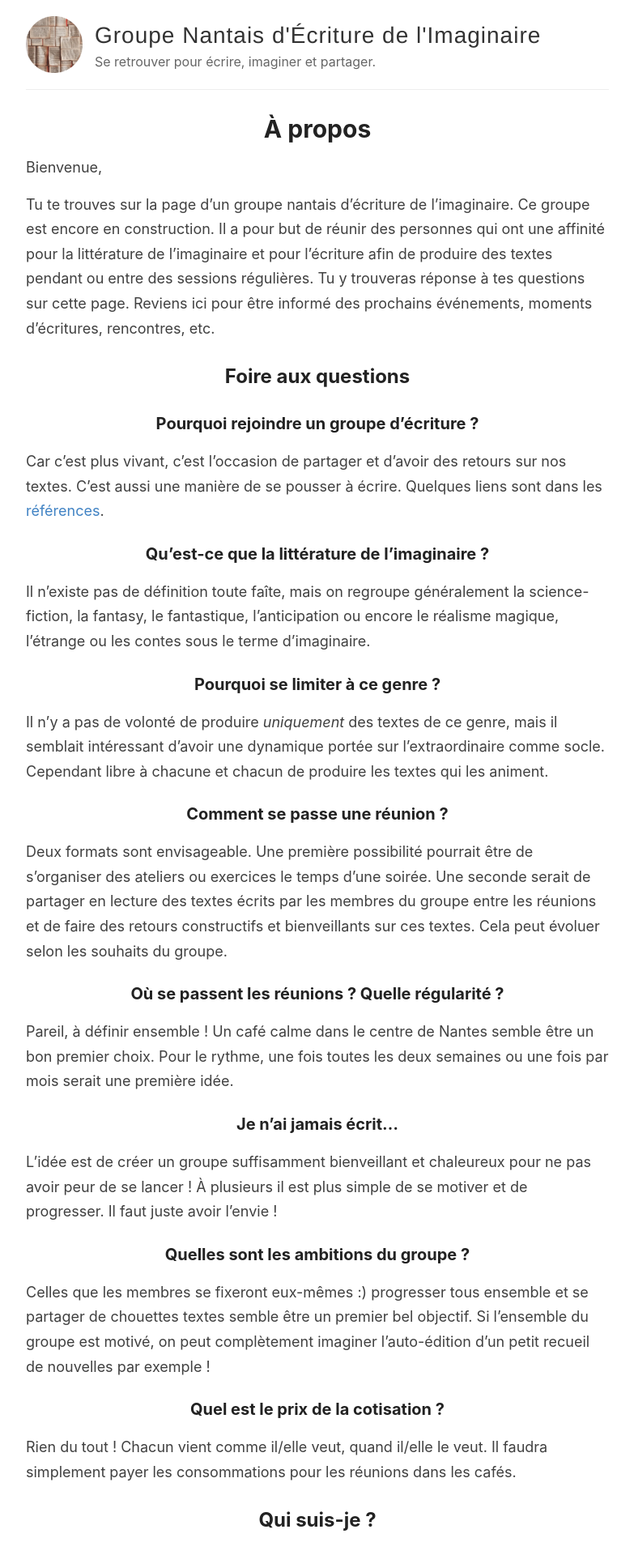
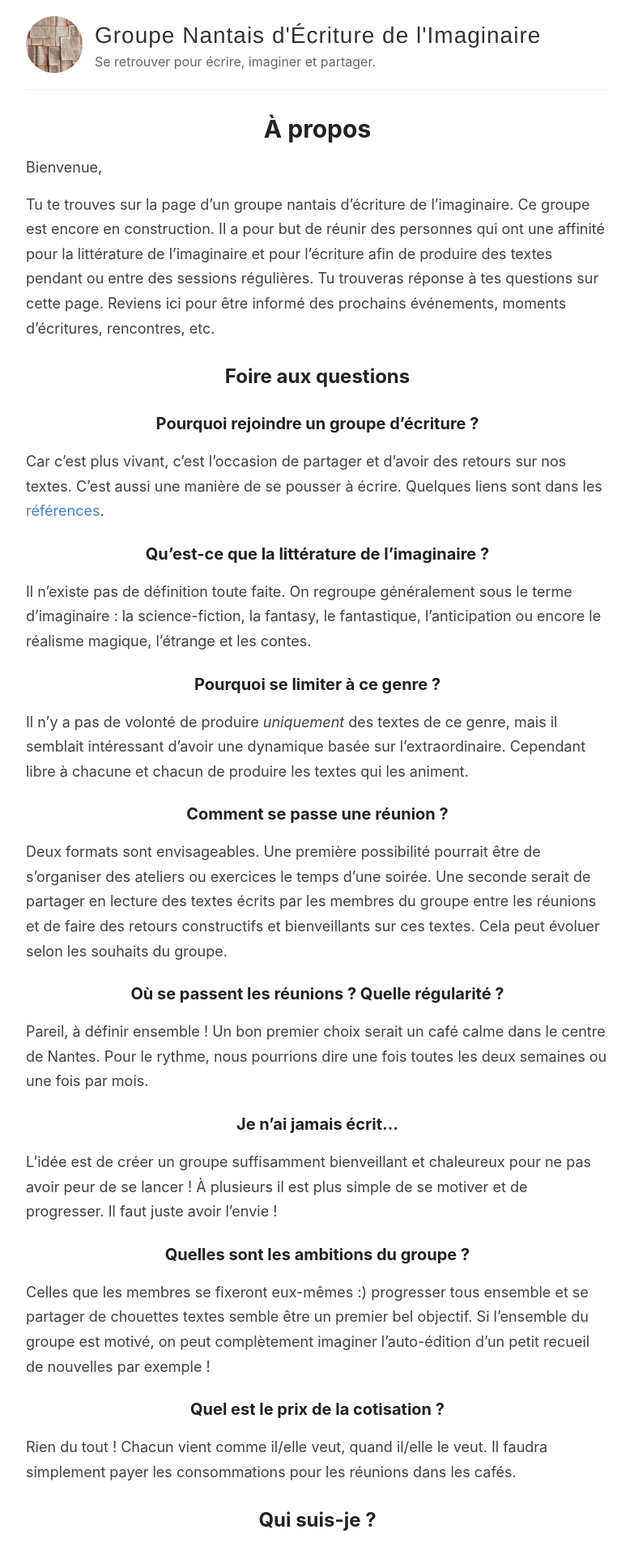
Before and after one commit to rivten/groupe-ecriture-nantes, a Jekyll site: the page built from _pages/about.md, in a window 1280 px wide. Shown: the top 1920 px of the page at 81% size, without its empty margins (248-1031 px from the left). Built offline with Jekyll 4.4.1, drawn with Linux system fonts in a browser that asks for light colours.

Commit message:
improvements

```diff
--- a/_pages/about.md
+++ b/_pages/about.md
@@ -8,7 +8,7 @@ Bienvenue,
 
 Tu te trouves sur la page d'un groupe nantais d'écriture de l'imaginaire. Ce groupe est encore en construction.
 Il a pour but de réunir des personnes qui ont une affinité pour la littérature de l'imaginaire et pour l'écriture afin de produire des textes pendant ou entre des sessions régulières.
-Tu y trouveras réponse à tes questions sur cette page.
+Tu trouveras réponse à tes questions sur cette page.
 Reviens ici pour être informé des prochains événements, moments d'écritures, rencontres, etc.
 
 ## Foire aux questions
@@ -19,19 +19,19 @@ Car c'est plus vivant, c'est l'occasion de partager et d'avoir des retours sur n
 
 ### Qu'est-ce que la littérature de l'imaginaire ?
 
-Il n'existe pas de définition toute faîte, mais on regroupe généralement la science-fiction, la fantasy, le fantastique, l'anticipation ou encore le réalisme magique, l'étrange ou les contes sous le terme d'imaginaire.
+Il n'existe pas de définition toute faite. On regroupe généralement sous le terme d'imaginaire : la science-fiction, la fantasy, le fantastique, l'anticipation ou encore le réalisme magique, l'étrange et les contes.
 
 ### Pourquoi se limiter à ce genre ?
 
-Il n'y a pas de volonté de produire _uniquement_ des textes de ce genre, mais il semblait intéressant d'avoir une dynamique portée sur l'extraordinaire comme socle. Cependant libre à chacune et chacun de produire les textes qui les animent.
+Il n'y a pas de volonté de produire _uniquement_ des textes de ce genre, mais il semblait intéressant d'avoir une dynamique basée sur l'extraordinaire. Cependant libre à chacune et chacun de produire les textes qui les animent.
 
 ### Comment se passe une réunion ?
 
-Deux formats sont envisageable. Une première possibilité pourrait être de s'organiser des ateliers ou exercices le temps d'une soirée. Une seconde serait de partager en lecture des textes écrits par les membres du groupe entre les réunions et de faire des retours constructifs et bienveillants sur ces textes. Cela peut évoluer selon les souhaits du groupe.
+Deux formats sont envisageables. Une première possibilité pourrait être de s'organiser des ateliers ou exercices le temps d'une soirée. Une seconde serait de partager en lecture des textes écrits par les membres du groupe entre les réunions et de faire des retours constructifs et bienveillants sur ces textes. Cela peut évoluer selon les souhaits du groupe.
 
 ### Où se passent les réunions ? Quelle régularité ?
 
-Pareil, à définir ensemble ! Un café calme dans le centre de Nantes semble être un bon premier choix. Pour le rythme, une fois toutes les deux semaines ou une fois par mois serait une première idée.
+Pareil, à définir ensemble ! Un bon premier choix serait un café calme dans le centre de Nantes. Pour le rythme, nous pourrions dire une fois toutes les deux semaines ou une fois par mois.
 
 ### Je n'ai jamais écrit...
 
--- a/assets/style.scss
+++ b/assets/style.scss
@@ -1141,7 +1141,7 @@ Modules - reusable parts of our design
 }
 
 .small-text {
-    font-size: x-small;
+    font-size: small;
 }
 
 // Settled on moving the import of syntax highlighting to the bottom of the CSS
```
